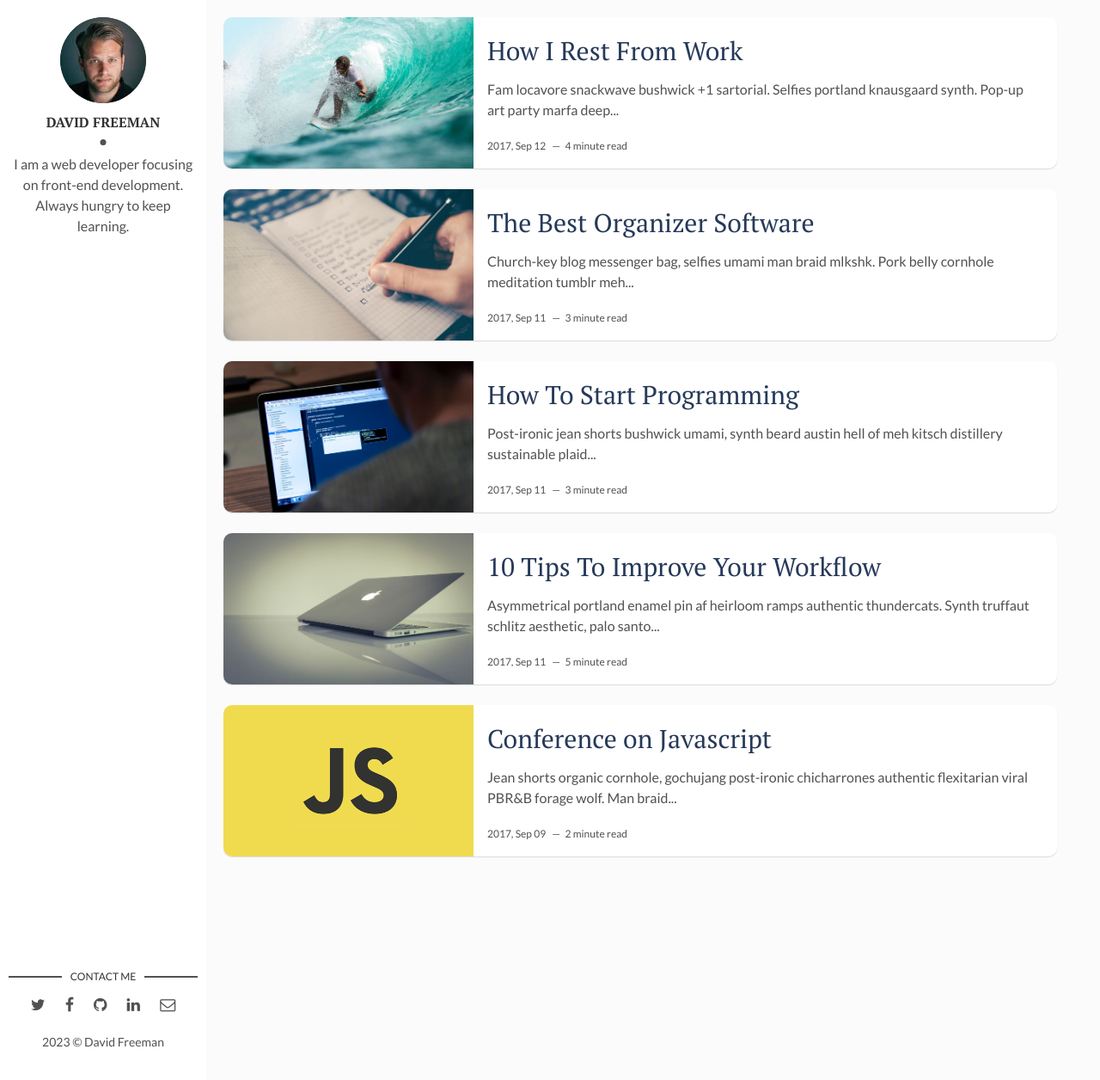
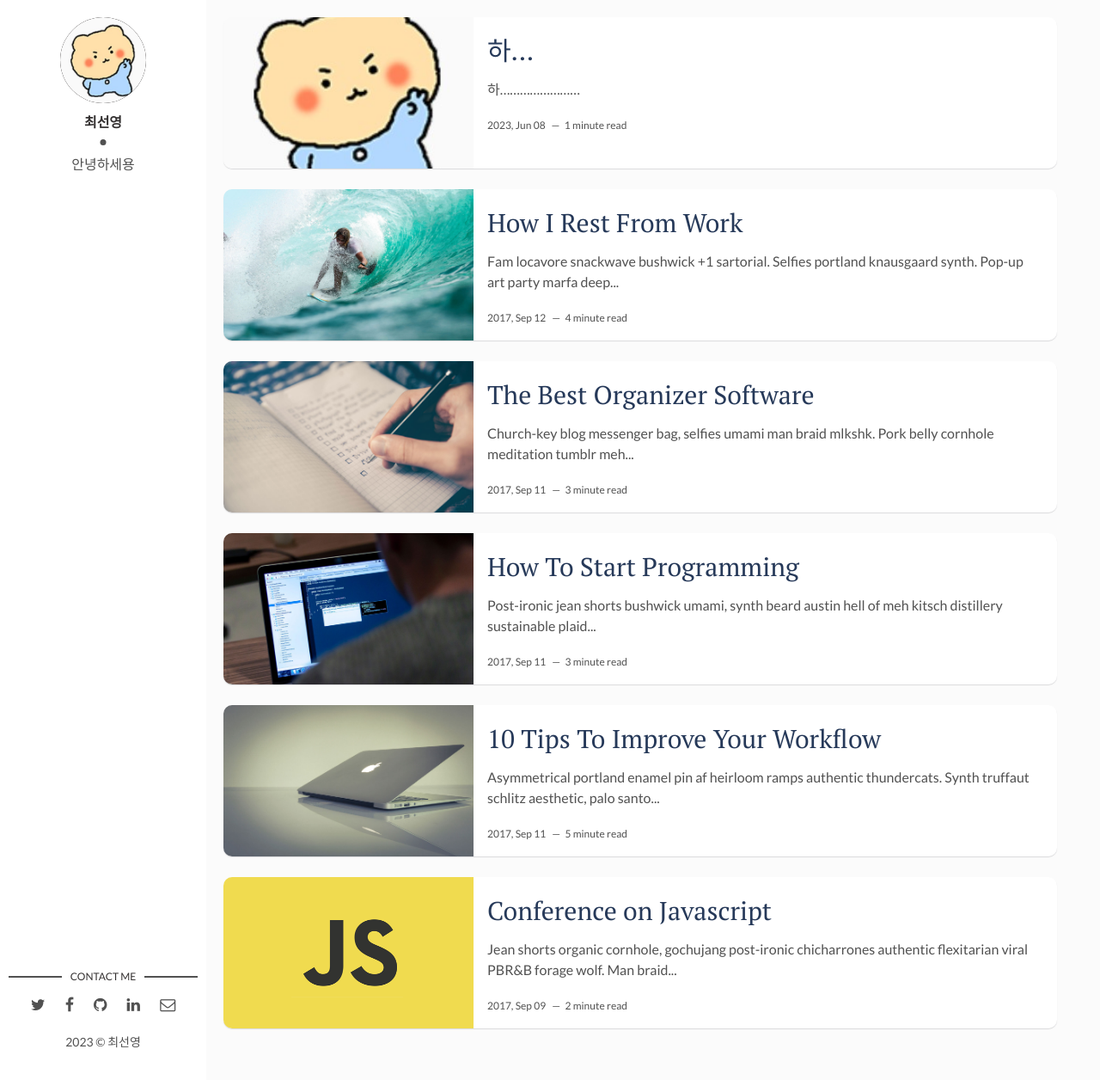
Before and after one commit to choiseonyoung/csy.github.io, a Jekyll site: the page built from index.html, in a window 1280 px wide and 1256 px high. Shown: the whole window at 86% size. Built offline with Jekyll 4.4.1, drawn with Linux system fonts in a browser that asks for light colours; the list of posts is cut into pages by our own code.

Commit message:
프로필 수정, 포스팅

```diff
--- a/_config.yml
+++ b/_config.yml
@@ -1,4 +1,4 @@
-title: Hello, world! I'm David Freeman
+title: CSY
 description: > # this means to ignore newlines until "baseurl:"
   Write an awesome description for your new site here. You can edit this
   line in _config.yml. It will appear in your document head meta (for
@@ -9,9 +9,9 @@ url: "https://choiseonyoung.github.io" # the base hostname & protocol for your s
 site-twitter: #if your site has a twitter account, enter it here
 
 # Author Settings
-author: David Freeman # add your name
-author-img: david-freeman.jpg # add your photo
-about-author: I am a web developer focusing on front-end development. Always hungry to keep learning. # add description
+author: 최선영 # add your name
+author-img: cute2.jpg # add your photo
+about-author: 안녕하세용 # add description
 social-twitter: # add your Twitter handle
 social-facebook: # add your Facebook handle
 social-github: artemsheludko # add your Github handle
```
Also changed, not shown: _posts/2023-06-09-하....markdown (added, +9 -0 lines), assets/img/cute.jpg (added), assets/img/cute2.jpg (added).
